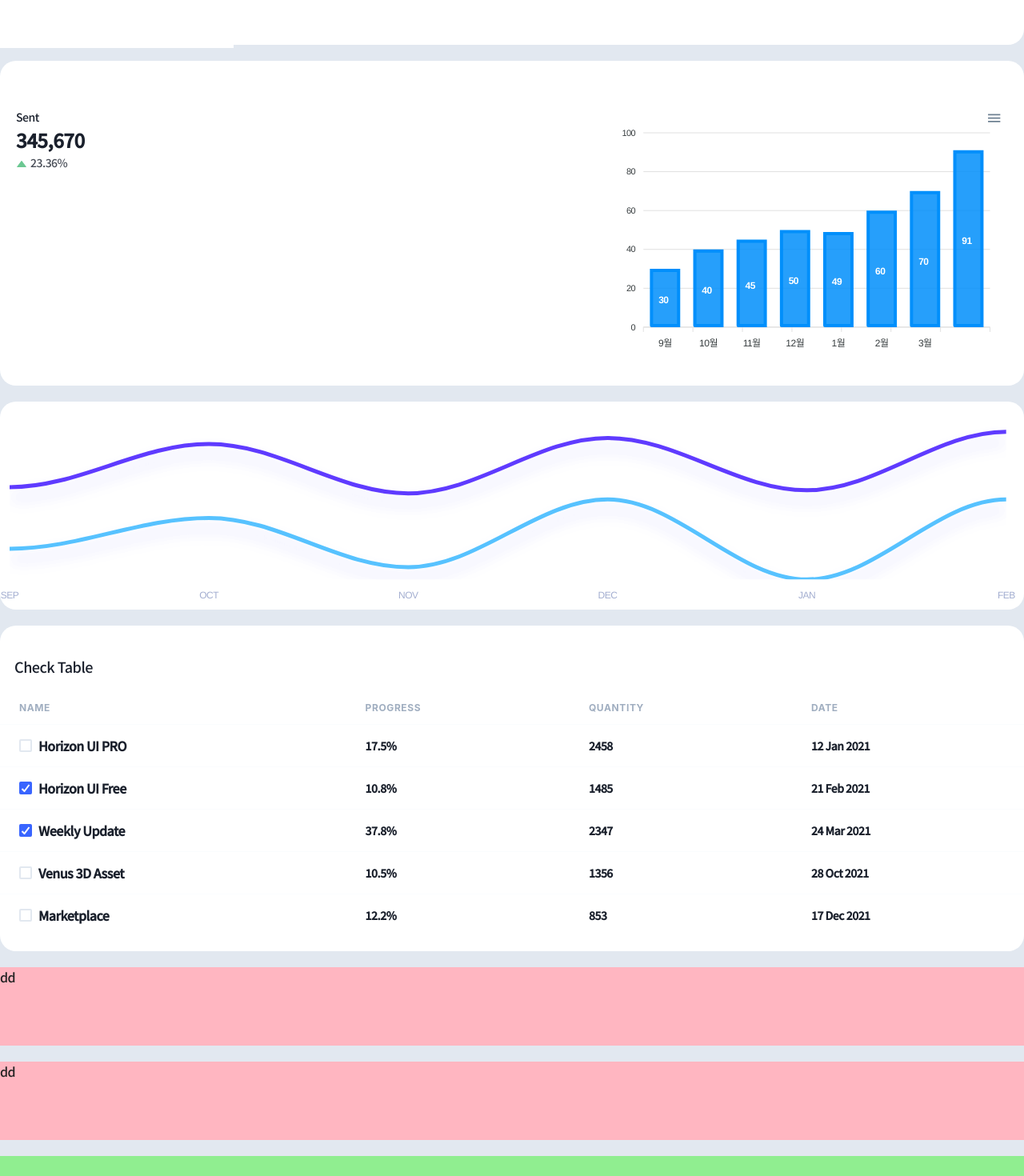
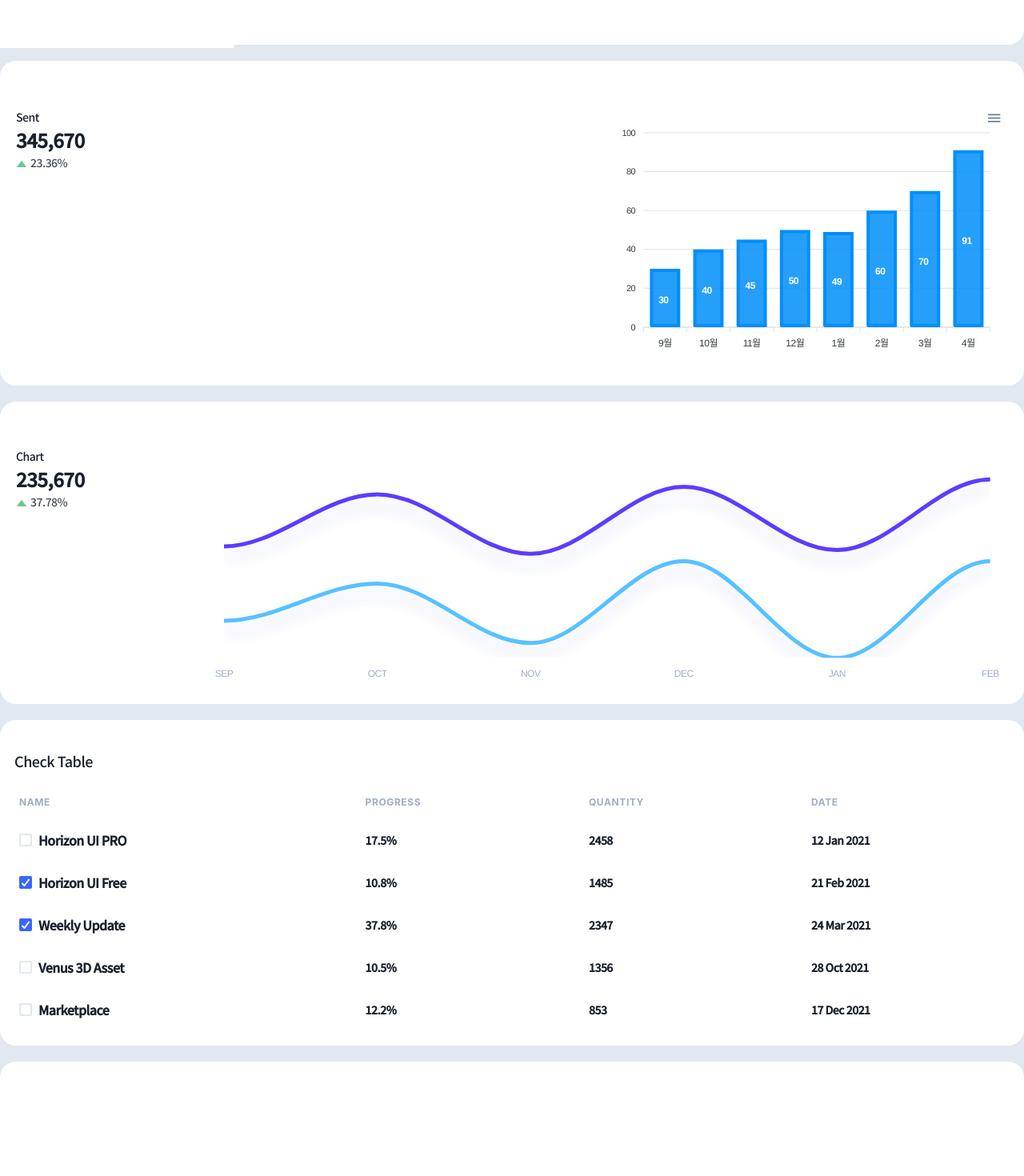
Before and after one commit to hyeeons/react_clone_dashboard-hori, a React (Create React App) app: page / in a window 1280 px wide. Shown: the part 740-2210 px from the top of the page at 80% size. Built offline with nearby package versions, Linux system fonts and the light colour scheme.

Commit message:
그래프 수정

```diff
--- a/src/components/charts/TotalChart.js
+++ b/src/components/charts/TotalChart.js
@@ -12,7 +12,16 @@ class TotalChart extends Component {
           id: "basic-bar",
         },
         xaxis: {
-          categories: ["9월", "10월", "11월", "12월", "1월", "2월", "3월"],
+          categories: [
+            "9월",
+            "10월",
+            "11월",
+            "12월",
+            "1월",
+            "2월",
+            "3월",
+            "4월",
+          ],
         },
         stroke: {
           curve: "smooth",
--- a/src/components/layout/Layout.jsx
+++ b/src/components/layout/Layout.jsx
@@ -25,6 +25,7 @@ const Layout = (props) => {
             justifyContent={"space-between"}
             spacing={0}
             pos={"fixed"}
+            zIndex={1100}
             top={"27px"}
             left={{ sm: "12px", xl: "310px" }}
             right={"12px"}
--- a/src/views/home/MainDashboard.jsx
+++ b/src/views/home/MainDashboard.jsx
@@ -102,12 +102,8 @@ const MainDashboard = (props) => {
       <SimpleGrid columns={{ base: 1, xl: 2 }} spacing={"20px"} w={"100%"}>
         <CheckTable />
         <SimpleGrid columns={{ base: 1, md: 2 }} spacing={"20px"} w={"100%"}>
-          <Box bg={"lightpink"} h={98}>
-            dd
-          </Box>
-          <Box bg={"lightpink"} h={98}>
-            dd
-          </Box>
+          <Card h={96}></Card>
+          <Card h={96}></Card>
         </SimpleGrid>
       </SimpleGrid>
       <SimpleGrid columns={{ base: 1, xl: 2 }} spacing={"20px"} w={"100%"}>
--- a/src/views/home/components/TotalSpent.jsx
+++ b/src/views/home/components/TotalSpent.jsx
@@ -43,12 +43,24 @@ const TotalSpent = () => {
         </CardBody>
       </Card>
       <Card>
-        <Box minH="260px" minW="75%" mt="auto">
-          <LineChart
-            chartData={lineChartDataTotalSpent}
-            chartOptions={lineChartOptionsTotalSpent}
-          />
-        </Box>
+        <CardBody>
+          <StatGroup pt={"38px"}>
+            <Stat>
+              <StatLabel>Chart</StatLabel>
+              <StatNumber>235,670</StatNumber>
+              <StatHelpText>
+                <StatArrow type="increase" />
+                37.78%
+              </StatHelpText>
+            </Stat>
+            <Box minH="300px" minW="80%" mt="auto">
+              <LineChart
+                chartData={lineChartDataTotalSpent}
+                chartOptions={lineChartOptionsTotalSpent}
+              />
+            </Box>
+          </StatGroup>
+        </CardBody>
       </Card>
     </>
   );
```
